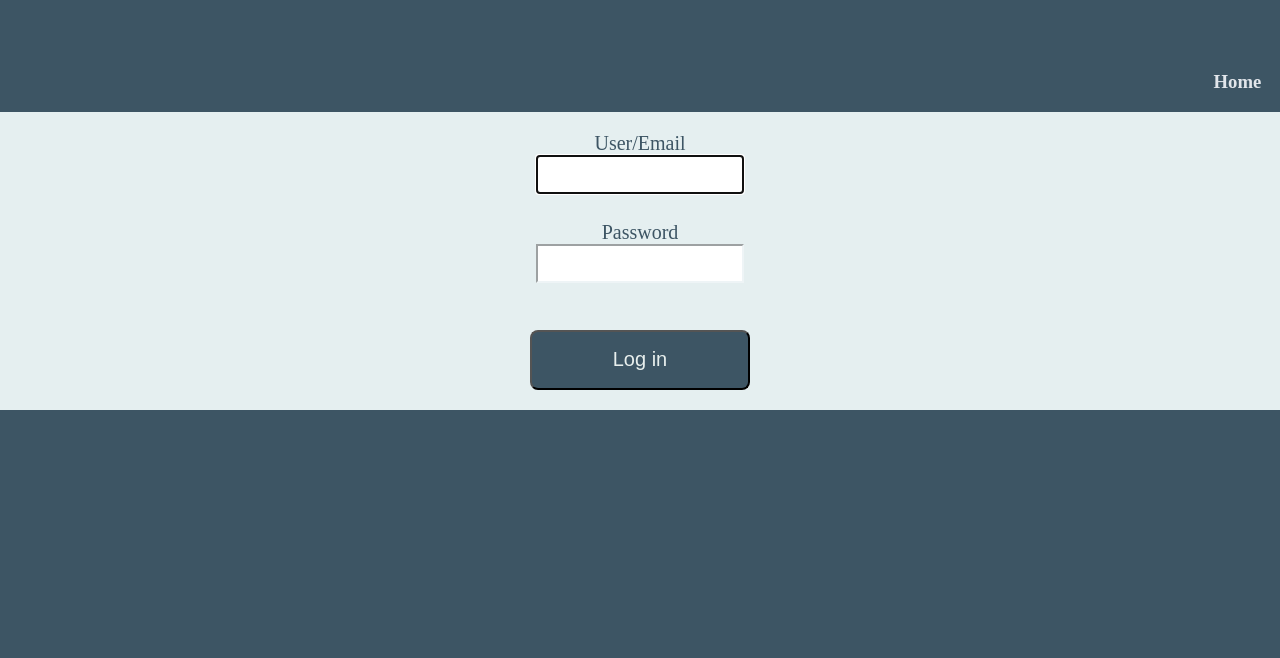
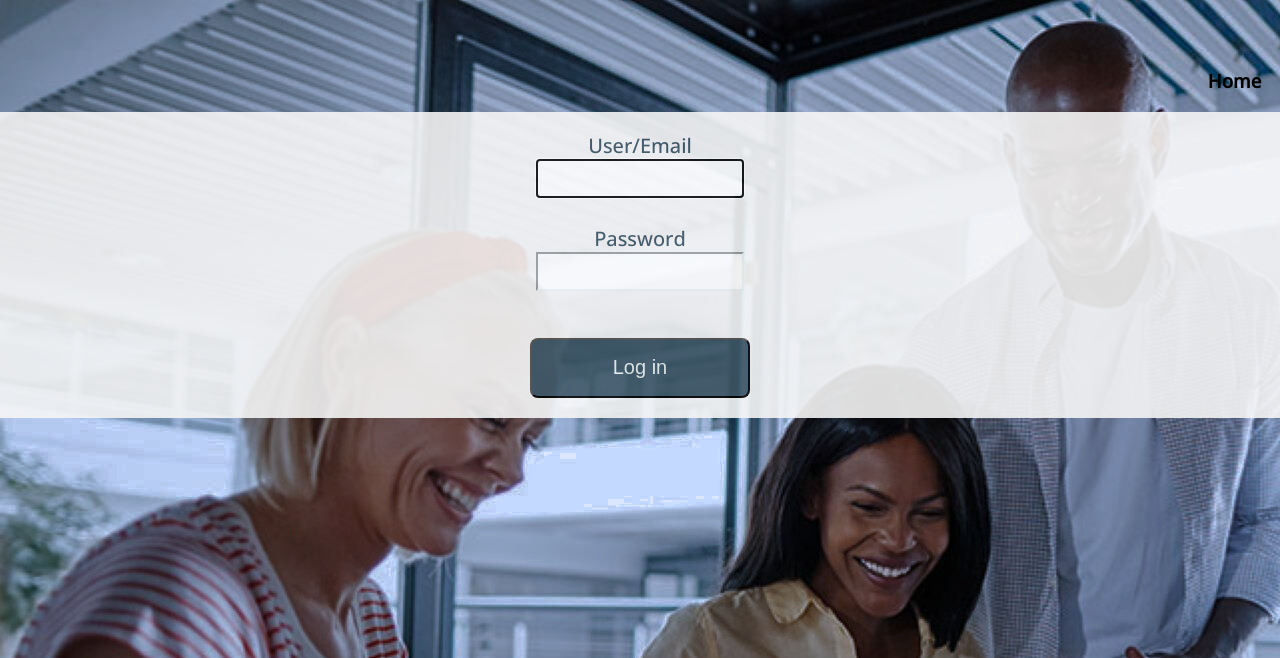
Before and after one commit to psong1/MoJobs, a web app: file public/login.html in a window 1280 px wide. Shown: the top 658 px of the page. Run offline with its HTML, style and script files only (its server is not run), Linux system fonts and the light colour scheme; some libraries are stand-ins or nearby versions.

Commit message:
updated login page

```diff
--- a/public/login.html
+++ b/public/login.html
@@ -4,6 +4,8 @@
     <meta charset="UTF-8">
     <meta http-equiv="X-UA-Compatible" content="IE=edge">
     <meta name="viewport" content="width=device-width, initial-scale=1.0">
+    <link rel="preconnect" href="https://fonts.gstatic.com" crossorigin>
+<link href="https://fonts.googleapis.com/css2?family=Open+Sans:wght@500&display=swap" rel="stylesheet">
     <link href= "style3.css" rel="stylesheet"/>
     <title>Mojob-log-in</title>
 </head>
--- a/public/style.css
+++ b/public/style.css
@@ -13,11 +13,8 @@ body {
     margin: 0;
     padding: 0;
     background-image: url("asset/istockphoto2.jpg");
-    background-repeat: no-repeat;
+    font-weight: bold;
     background-size: cover;
-    font-weight: bold;
-
-
 }
 
 #navbarNav {
--- a/public/style3.css
+++ b/public/style3.css
@@ -7,10 +7,11 @@
 body {
     display: flex;
     flex-direction:column;
-    background-color: Var(--background1);
     box-sizing: border-box;
     margin: 0;
     padding: 0;
+    font-family: 'Open Sans', sans-serif;
+    background-image: url("asset/login\ 2.jpg")
 }
 
 .header {
@@ -18,7 +19,6 @@ body {
     justify-content: right;
     align-items:flex-end;
     height: 7em;
-    background-color: Var(--background1);
 }
 
 .nav {
@@ -27,8 +27,9 @@ body {
 
 a {
    margin: 1em;
-    color:rgb(226, 230, 235);
+    color: black;
     text-decoration: none;
+    font-family: 'Open Sans', sans-serif;
 }
 
 .login-input {
@@ -36,7 +37,9 @@ a {
     flex-wrap: wrap;
     flex-direction: column;
     justify-content: center;
-    background-color: Var(--background3);
+    background-color: whitesmoke;
+    opacity: .9;
+
 }
 
 .userName,
@@ -69,4 +72,5 @@ a {
     background-color: Var(--background1);
     color: rgb(232, 239, 237);
     font-size: 20px;
+    cursor: pointer;
 }
```
Also changed, not shown: public/asset/istockphoto.jpg (added), public/asset/login 2.jpg (added), public/asset/login.jpg (added).
